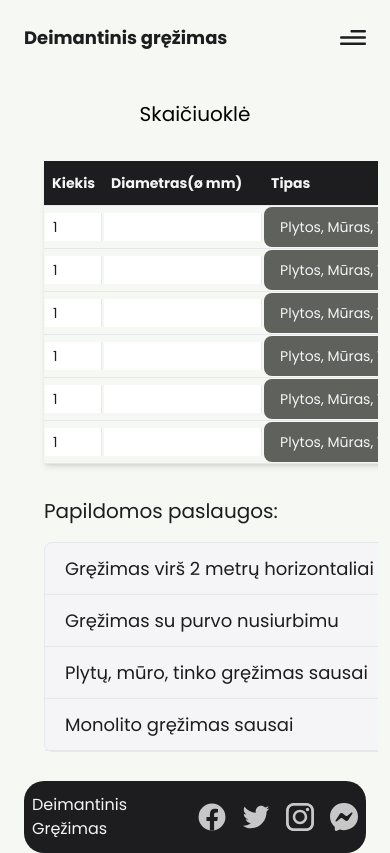
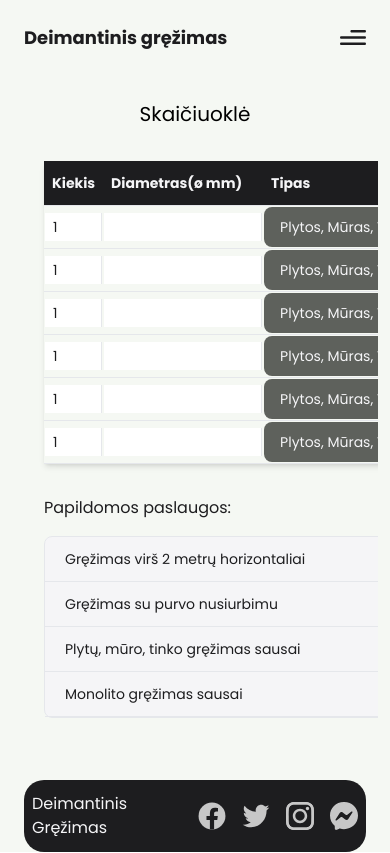
Before and after one commit to karolissumskas954/OrdersWeb, a React (Vite) app: page /calculator in a window 390 px wide. Built offline with nearby package versions, Linux system fonts and the light colour scheme.

Commit message:
[UPD] Table for mobile, Table functionality

```diff
--- a/src/components/CalcTable.jsx
+++ b/src/components/CalcTable.jsx
@@ -72,6 +72,7 @@ const CalcTable = () => {
 
     function totalSum() {
         var result = data.reduce((total, currentValue) => total = total + currentValue.prix, 0)
+        console.log(data)
         setPriceWithoutPVM(result)
 
     }
@@ -85,6 +86,7 @@ const CalcTable = () => {
 
         function calculateRowPrice() { // Sumos skaičiavimas
             setTotal(0) // Nustatome sumos kainą į 0, nes jei įvyksta klaida gautume sumą 0
+
             var num = 0 // Atributas kuris parodo kurį tipą naudojame skaičiavimui
             if (type === prices[0].title) { // Jei tipas yra "Plytos, Mūras, Tinkas"
                 var num = 0;
@@ -138,8 +140,7 @@ const CalcTable = () => {
                     }
                 }
             })
-
-            if (total == 0 || isNaN(total)){
+            if (!isValidDiameter || isNaN(total) || !isValidDepth || !isValidAmount){
                 sets(numberIndex, 0);
             }
 
@@ -212,8 +213,8 @@ const CalcTable = () => {
         const [box4, setBox4] = useState(false)
 
         useEffect(() => {
+            diameterCheck(diameter);
             calculateRowPrice();
-            diameterCheck(diameter);
         }, [depth, diameter, amount, type, box1, box2, box3, box4])
 
         return (
@@ -222,10 +223,10 @@ const CalcTable = () => {
                 ref={menu}
                 className="border-b">
                 <td className="max-w-[20px] min-w-[20px] ">
-                    <input type="text" placeholder="" onChange={handleAmount} value={amount} className={`whitespace-nowrap border-r font-poppins text-[14px] sm:text-[18px] px-2 py-1 sm:px-4 sm:py-2 w-full  ${isValidAmount ? 'text-black' : 'text-red'}`} />
+                    <input type="text" placeholder="" onChange={handleAmount} value={amount} className={`whitespace-nowrap border-r font-poppins text-sm sm:text-[18px] px-2 py-1 sm:px-4 sm:py-2 w-full  ${isValidAmount ? 'text-black' : 'text-red'}`} />
                 </td>
                 <td className="max-w-[160px] min-w-[160px]">
-                    <input type="text" placeholder="" onChange={handleDiameter} value={diameter} className={`whitespace-nowrap border-r font-poppins text-[14px] sm:text-[18px] px-2 py-1 sm:px-4 sm:py-2 w-full ${isValidDiameter ? 'text-black' : 'text-red'} `} />
+                    <input type="text" placeholder="" onChange={handleDiameter} value={diameter} className={`whitespace-nowrap border-r font-poppins text-sm sm:text-[18px] px-2 py-1 sm:px-4 sm:py-2 w-full ${isValidDiameter ? 'text-black' : 'text-red'} `} />
                 </td>
                 <td className="max-w-[300px] min-w-[300px]">
                     <button onClick={() => setToggle((prev) => !prev)} className="text-white bg-greyDarker hover:bg-darkGreen font-poppins rounded-lg text-sm px-4 py-2.5 text-center inline-flex items-center  w-full" type="button">{type}<svg className="w-4 h-4 ml-2" aria-hidden="true" fill="none" stroke="currentColor" viewBox="0 0 24 24" xmlns="http://www.w3.org/2000/svg"><path strokeLinecap="round" strokeLinejoin="round" strokeWidth="2" d="M19 9l-7 7-7-7"></path></svg></button>
@@ -244,14 +245,11 @@ const CalcTable = () => {
                     </div>
                 </td>
                 <td className="max-w-[100px] min-w-[100px]">
-                    <input type="text" placeholder="" onChange={handleDepth} value={depth} className={`whitespace-nowrap border-r font-poppins text-[14px] sm:text-[18px] px-2 py-1 sm:px-4 sm:py-2 w-full ${isValidDepth ? 'text-black' : 'text-red'}`} />
+                    <input type="text" placeholder="" onChange={handleDepth} value={depth} className={`whitespace-nowrap border-r font-poppins text-sm sm:text-[18px] px-2 py-1 sm:px-4 sm:py-2 w-full ${isValidDepth ? 'text-black' : 'text-red'}`} />
                 </td>
                 <td className="max-w-[220px] min-w-[220px]">
-                    <button onClick={() => setToggleBox((prev) => !prev)} className="text-white bg-greyDarker hover:bg-darkGreen font-poppins rounded-lg text-sm px-4 py-2.5 text-center inline-flex items-center w-full" type="button">
+                    <button onClick={() => setToggleBox((prev) => !prev)} className={`text-white hover:bg-darkGreen font-poppins rounded-lg text-sm px-4 py-2.5 text-center inline-flex items-center w-full ${box1 || box2 || box3 || box4 ? 'bg-black' : 'bg-greyDarker'}`} type="button">
                         <p className='mr-2'>Paslaugos</p>
-                        {/* {<p className='px-1 py-1 rounded-xl bg-green text-white'>💧</p>} */}
-                        {/* {<img src={waterDrop} className='px-1 py-1 rounded-xl  max-w-[28px] min-w-[15px]'/>} */}
-
                         <svg className="w-4 h-4 ml-2" aria-hidden="true" fill="none" stroke="currentColor" viewBox="0 0 24 24" xmlns="http://www.w3.org/2000/svg"><path strokeLinecap="round" strokeLinejoin="round" strokeWidth="2" d="M19 9l-7 7-7-7"></path></svg></button>
                     <div className={`${toggleBox ? 'flex' : 'hidden'} z-10 absolute bg-white divide-y divide-gray-100 rounded-lg shadow min-w-[90px]`}>
                         <ul className="p-3 space-y-3 text-sm text-gray-700" aria-labelledby="dropdownCheckboxButton">
@@ -283,7 +281,7 @@ const CalcTable = () => {
                     </div>
                 </td>
                 <td className="max-w-[150px] min-w-[150px]">
-                    <p className='whitespace-nowrap border-l font-poppins text-[14px] sm:text-[18px] px-2 py-1 sm:px-8 sm:py-2 w-full text-black'>{total.toFixed(2)} €</p>
+                    <p className='whitespace-nowrap border-l font-poppins text-sm sm:text-[18px] px-2 py-1 sm:px-8 sm:py-2 w-full text-black'>{total.toFixed(2)} €</p>
                 </td>
             </tr>
 
@@ -291,7 +289,8 @@ const CalcTable = () => {
     }
 
     return (
-        <div className=" sm:-mx-6 mx-8 lg:-mx-8 items-center">
+        <>
+        <div className=" sm:-mx-6 mx-8 lg:-mx-8 items-center ">
             <div className="inline-block min-w-full py-2 sm:px-6 lg:px-8">
                     <div className="shadow-md sm:rounded-lg ">
                         <div className='overflow-x-auto'>
@@ -330,7 +329,7 @@ const CalcTable = () => {
                         </table>
                         </div>
                     </div>
-                    <div className='my-8  flex justify-end w-full'>
+                    <div className='my-8  flex justify-end w-full max-sm:hidden'>
                         <div className=' justify-start w-full'>
                             <h3 className="mb-4 font-poppins text-black text-[20px]">Papildomos paslaugos:</h3>
                             <ul className="w-[70%] font-poppins text-black bg-white border border-gray-200 rounded-lg ">
@@ -356,6 +355,50 @@ const CalcTable = () => {
                                     <div className="flex items-center pl-3 w-full">
                                         <label className="w-[70%] py-3 ml-2 text-[18px] font-poppins text-black">Monolito gręžimas sausai</label>
                                         <label className="w-[30%] py-3 ml-2 text-[18px] font-poppins text-white bg-black rounded-lg text-center">+100% Sumos</label>
+                                    </div>
+                                </li>
+                            </ul>
+                        </div>
+
+                        <div className='justify-end w-[45%]'>
+
+                            <p className='text-black font-poppins text-[20px] mt-32'>Suma be PVM: {priceWithoutPVM.toFixed(2)} €</p>
+                            <p className='text-black font-poppins text-[20px]'>Suma su PVM: {(priceWithoutPVM + ((priceWithoutPVM) / 100) * 21).toFixed(2)} €</p>
+                            <div className='flex flex-row'>
+                                <button onClick={() => totalSum()} className="text-white bg-blue-700 hover:bg-blue-800 font-poppins rounded-lg px-4 py-2.5 text-center inline-flex items-center text-[18px] mt-5 mr-4" type='button'>Skaičiuoti</button>
+                                <button onClick={() => handleOpen()} className="text-white bg-green hover:bg-darkGreen font-poppins rounded-lg px-4 py-2.5 text-center inline-flex items-center text-[18px] mt-5" type='button'>Užsisakyti</button>
+                            </div>
+
+                        </div>
+
+                    </div>
+
+                    <div className='my-8  flex justify-end w-full sm:hidden'>
+                        <div className=' justify-start w-full'>
+                            <h3 className="mb-4 font-poppins text-black text-[16px]">Papildomos paslaugos:</h3>
+                            <ul className="w-[70%] font-poppins text-black bg-white border border-gray-200 rounded-lg ">
+                                <li className="w-full border-b border-gray-200 rounded-t-lg ">
+                                    <div className="flex items-center pl-3 w-full">
+                                        <label className="w-[70%] py-3 ml-2 text-sm font-poppins text-black">Gręžimas virš 2 metrų horizontaliai</label>
+                                        <label className="w-[30%] py-3 ml-2 text-sm font-poppins text-white bg-black rounded-lg text-center">+10% Sumos</label>
+                                    </div>
+                                </li>
+                                <li className="w-full border-b border-gray-200 rounded-t-lg ">
+                                    <div className="flex items-center pl-3 w-full">
+                                        <label className="w-[70%] py-3 ml-2 text-sm font-poppins text-black">Gręžimas su purvo nusiurbimu</label>
+                                        <label className="w-[30%] py-3 ml-2 text-sm font-poppins text-white bg-black rounded-lg text-center">+30% Sumos</label>
+                                    </div>
+                                </li>
+                                <li className="w-full border-b border-gray-200 rounded-t-lg ">
+                                    <div className="flex items-center pl-3 w-full">
+                                        <label className="w-[70%] py-3 ml-2 text-sm font-poppins text-black">Plytų, mūro, tinko gręžimas sausai</label>
+                                        <label className="w-[30%] py-3 ml-2 text-sm font-poppins text-white bg-black rounded-lg text-center">+40% Sumos</label>
+                                    </div>
+                                </li>
+                                <li className="w-full border-b border-gray-200 rounded-t-lg ">
+                                    <div className="flex items-center pl-3 w-full">
+                                        <label className="w-[70%] py-3 ml-2 text-sm font-poppins text-black">Monolito gręžimas sausai</label>
+                                        <label className="w-[30%] py-3 ml-2 text-sm font-poppins text-white bg-black rounded-lg text-center">+100% Sumos</label>
                                     </div>
                                 </li>
                             </ul>
@@ -399,6 +442,10 @@ const CalcTable = () => {
 
             <ToastContainer />
         </div>
+
+        </>
+
+
     )
 }
 
```
